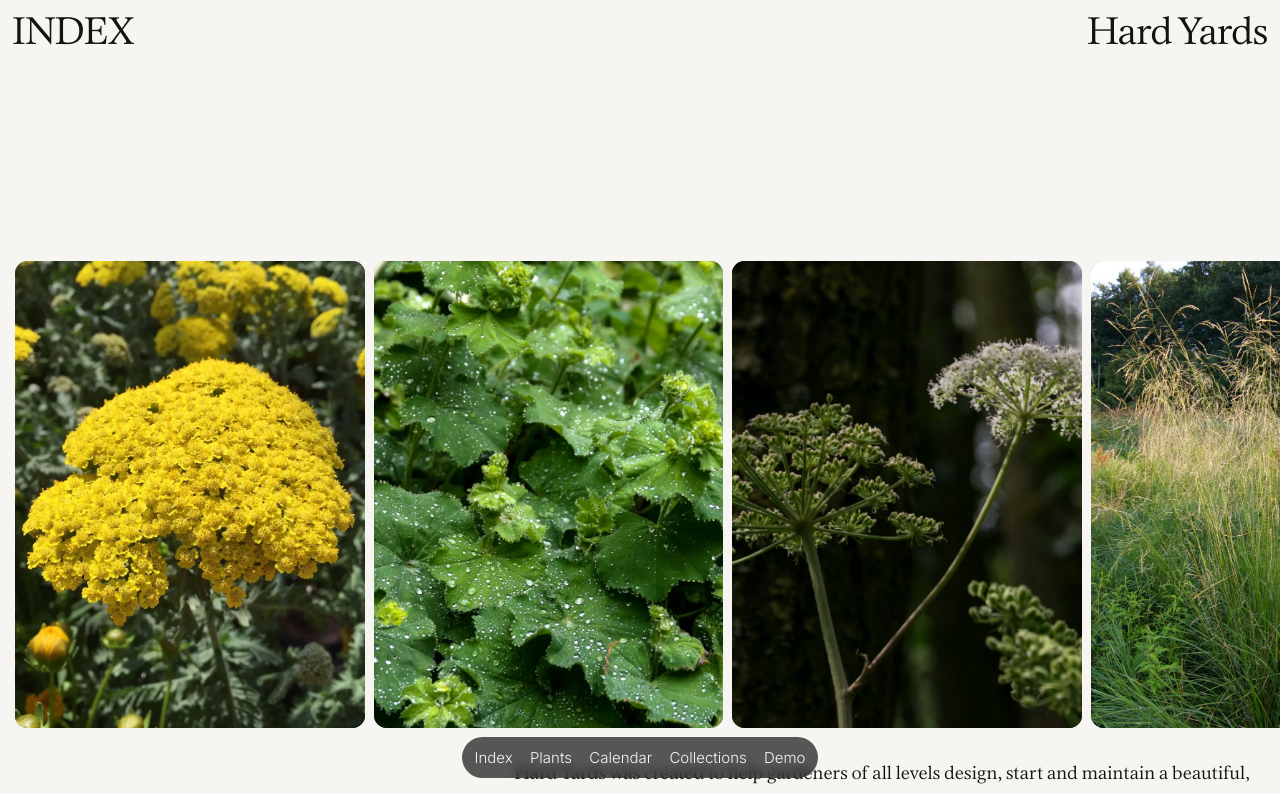
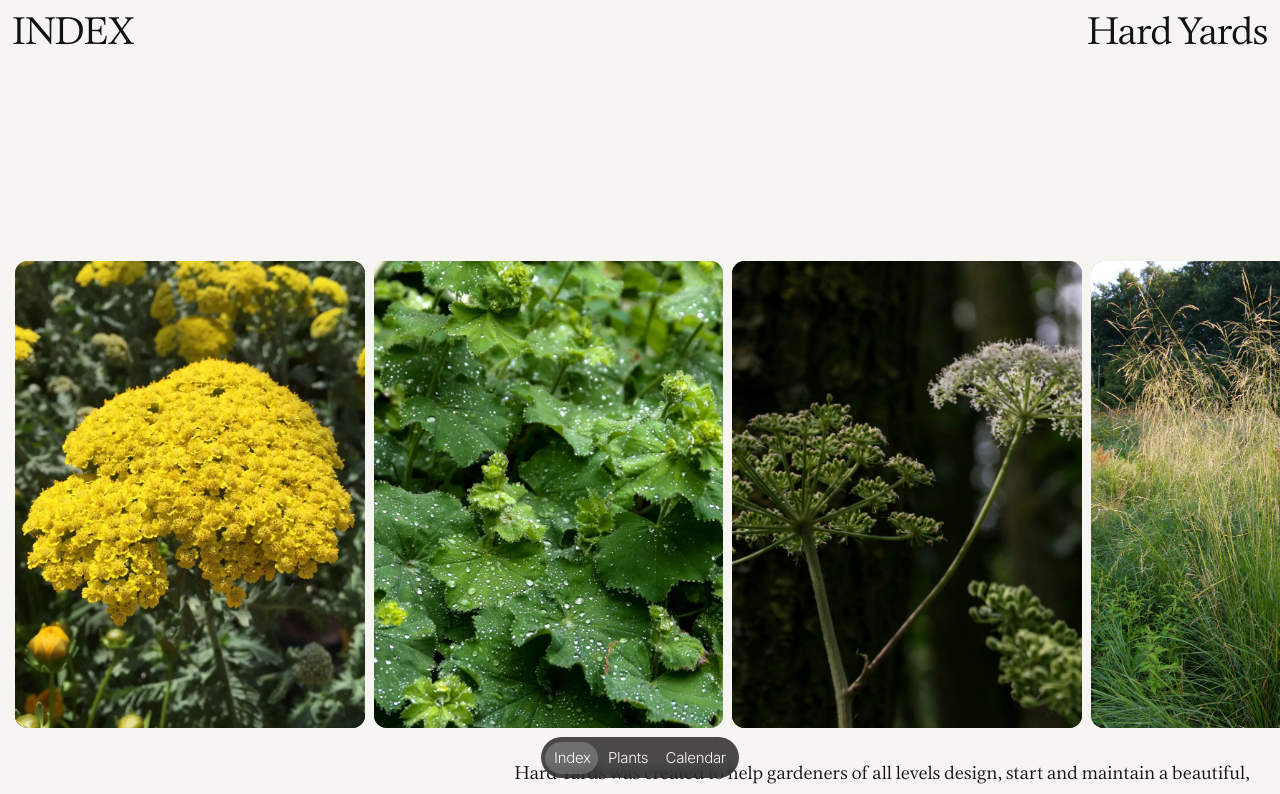
Before and after one commit to bobbyvanrijn/hardyards, a Next.js app: page / in a window 1280 px wide. Shown: the top 794 px of the page. Built offline with nearby package versions, Linux system fonts and the light colour scheme.

Commit message:
fix: Auto update toolbar

```diff
--- a/components/Carousel.js
+++ b/components/Carousel.js
@@ -6,12 +6,10 @@ import { BlurhashCanvas  } from 'react-blurhash';
 
 import styles from './Carousel.module.css';
 
-import { formatPlantName } from 'helpers/formatPlantName';
-
 export default function Carousel(props) {
     const items = props.items;
+
     function Items() {
-
         return items.map(plant =>
             <Link
                 className={styles.carousel__item}
--- a/components/ShadowPan.js
+++ b/components/ShadowPan.js
@@ -1,4 +1,4 @@
-import { useState } from 'react';
+import { useState, useEffect } from 'react';
 import { useEventListener, useIsClient, useIsomorphicLayoutEffect } from 'usehooks-ts';
 
 import { motion } from 'framer-motion';
@@ -9,6 +9,10 @@ export default function ShadowPan(props) {
     const [elementDimensions, setElementDimensions] = useState([]);
 
     const keys = Object.keys(props.children);
+
+    useEffect(() => {
+        setActiveElement(props.activeChild);
+    }, [props.activeChild]);
 
     const dimensionHandler = () => {
         let dimensions = [];
@@ -53,9 +57,7 @@ export default function ShadowPan(props) {
             className={styles['shadow-pan__panner']}
             style={{
                 left: elementDimensions[activeElement]?.x,
-                // top: elementDimensions[activeElement]?.y,
                 width: elementDimensions[activeElement]?.width,
-                // height: elementDimensions[activeElement]?.height,
             }}
         />
     </>
--- a/components/ShadowPan.module.css
+++ b/components/ShadowPan.module.css
@@ -1,6 +1,7 @@
 .shadow-pan {
     position: relative;
-    z-index: 2;
+    z-index: 10;
+    transform: translateZ(0);
 }
 
 .shadow-pan__panner {
@@ -8,9 +9,9 @@
     content: '';
     position: absolute;
     z-index: 0;
-    background: rgba(var(--white));
+    background: rgba(255 255 255 / .2);
     border-radius: var(--scale-4);
-    mix-blend-mode: difference;
+    /* mix-blend-mode: difference; */
     height: calc(100% - var(--scale-10));
     pointer-events: none;
 }
--- a/components/Toolbar.js
+++ b/components/Toolbar.js
@@ -6,98 +6,63 @@ import ShadowPan from './ShadowPan';
 
 import styles from './Toolbar.module.css';
 import getPageName from 'helpers/getPageName.js';
-import { motion } from 'framer-motion';
 
 export default function Toolbar() {
     const [isOpen, setIsOpen] = useState(true);
 
     const router = useRouter();
 
+    function getActiveMenuItem() {
+        if (links.indexOf(router.asPath) > -1) {
+            return links.indexOf(router.asPath);
+        }
+
+        // If path starts with any predefined menu item,
+        // except the first which is '/',
+        // return index
+        for (let i = 1; i < links.length; i++) {
+            let regex = new RegExp('^' + links[i]);
+
+            if (regex.test(router.asPath)) {
+                console.log(i);
+                return i;
+            }
+        }
+
+        return -1;
+    }
+
     // useEffect(() => {
     //     setIsOpen(false);
     // }, [router.asPath]);
 
-    const links = ['/', '/plants', '/calendar', '/collections', '/playground'];
+    const links = ['/', '/plants', '/calendar'];
 
     return (
-        <div
-            className={styles.toolbar}
-            data-isopen={isOpen}
-        >
-            <motion.div
-                layout='size'
-                className={styles.toolbar__wrapper}
-            >
-                <motion.div
-                    layout
-                    className={styles.toolbar__inner}
-                >
-                    <motion.menu
-                        layout
-                        className={styles.toolbar__menu}
-                    >
-                        {/* <motion.a
-                            layout='position'
-                            tabIndex={0}
-                            className={styles.toolbar__button}
-                            onClick={() => router.back()}
-                            onKeyDown={(event) => event.key === 'Enter' ? () => router.back() : null}
-                        >
-                            <Undo size={24} />
-                        </motion.a> */}
-
-                        <motion.li
-                            layout='position'
-                            data-visible={ !isOpen && !links.includes(router.asPath) }
-                        >
-                            <motion.a
-                                layout='position'
-                                onClick={() => setIsOpen(!isOpen)}
-                                onKeyDown={(event) => event.key === 'Enter' ? setIsOpen(!isOpen) : null}
-                                className="trim-both--secondary">
-                                { getPageName(router.asPath) }
-                            </motion.a>
-                        </motion.li>
-                        <ShadowPan>
+        <div className={styles.toolbar}>
+            <div className={styles.toolbar__wrapper}>
+                <div className={styles.toolbar__inner}>
+                    <menu className={styles.toolbar__menu}>
+                        <ShadowPan activeChild={getActiveMenuItem()}>
                         { links.map((link) =>
-                            <motion.li
-                                layout
+                            <li
                                 key={link}
+                                shadowId={link}
                                 data-visible={ isOpen || (link === router.asPath === true) }
                                 layoutId={link === router.asPath ? 'active' : null}
                             >
-                                <motion.div layout='position'>
                                 <Link
                                     className={`${styles.toolbar__link}  trim-both--secondary`}
                                     href={link}
                                 >
                                     { isOpen ? getPageName(link) : getPageName(router.asPath) }
                                 </Link>
-                                </motion.div>
-                            </motion.li>
+                            </li>
                         )}
                         </ShadowPan>
-{/*
-                        <motion.li
-                            layout='position'
-                            data-visible='true'
-                        >
-                            <motion.a
-                                layout='position'
-                                tabIndex={0}
-                                className={styles.toolbar__button}
-                                onClick={() => setIsOpen(!isOpen)}
-                                onKeyDown={(event) => event.key === 'Enter' ? setIsOpen(!isOpen) : null}
-                            >
-                                { isOpen ?
-                                    <Close size={24} /> :
-                                    <OverflowMenuHorizontal size={24} />
-                                }
-                            </motion.a>
-                        </motion.li> */}
-                    </motion.menu>
-                </motion.div>
-            </motion.div>
+                    </menu>
+                </div>
+            </div>
         </div>
     );
 }
--- a/components/Toolbar.module.css
+++ b/components/Toolbar.module.css
@@ -13,7 +13,7 @@
     display: flex;
     justify-content: center;
 
-    font-weight: 375;
+    font-weight: 325;
     pointer-events: none;
 }
 
@@ -48,22 +48,10 @@
     pointer-events: all;
 }
 
-.toolbar__background {
-    position: absolute;
-    content: '';
-    z-index: -2;
-    top: 0;
-    left: var(--scale-5);
-    width: calc(100% - var(--scale-5) - var(--scale-5));
-    height: 100%;
-    background: rgb(var(--black));
-    transform: translateZ(0);
-}
-
 .toolbar__inner {
     display: flex;
     align-items: center;
-    background: rgb(0 0 0 / .65);
+    background: rgb(0 0 0 / .7);
     backdrop-filter: blur(5px);
     border-radius: var(--scale-4);
 }
@@ -71,6 +59,7 @@
 .toolbar__link {
     display: inline-block;
     padding: var(--scale-10);
+    letter-spacing: -.02em;
 }
 
 .toolbar a:focus {
@@ -105,13 +94,3 @@
     padding: 0;
     overflow: hidden;
 }
-
-.toolbar__menu li {
-    flex: 0 0 0;
-    width: 0;
-}
-
-.toolbar__menu li[data-visible='true'] {
-    flex: 0 0 auto;
-    width: initial;
-}
--- a/pages/_app.tsx
+++ b/pages/_app.tsx
@@ -4,7 +4,7 @@ import 'styles/transitions.css';
 import type { AppProps } from 'next/app';
 import Head from 'next/head';
 
-import { Toolbar } from 'components';
+import { Toolbar, Footer } from 'components';
 import Transition from 'components/Transition';
 
 import localFont from '@next/font/local';
@@ -39,6 +39,8 @@ export default function App({ Component, pageProps }: AppProps) {
 
         <Transition>
             <Component {...pageProps} />
+
+            <Footer />
         </Transition>
 
         <Toolbar />
--- a/pages/index.tsx
+++ b/pages/index.tsx
@@ -1,15 +1,18 @@
-import Image from 'next/image';
-import Link from 'next/link';
-
 import GridLayout from '../layouts/grid';
 import Content from '../components/Content';
 
-import styles from '../styles/Home.module.css';
-
 import { getPlants } from '../content/plants';
 
-export default function Home() {
-    const plants = getPlants(8);
+export function getStaticProps() {
+    return {
+        props: {
+            plants: getPlants(8)
+        }
+    }
+}
+
+export default function Home(props: any) {
+    const plants = props.plants;
 
     const blocks = [
         {
```
Also changed, not shown: components/PhaseCircle.js (added). Lines whose indentation alone changed are shown as unchanged.
